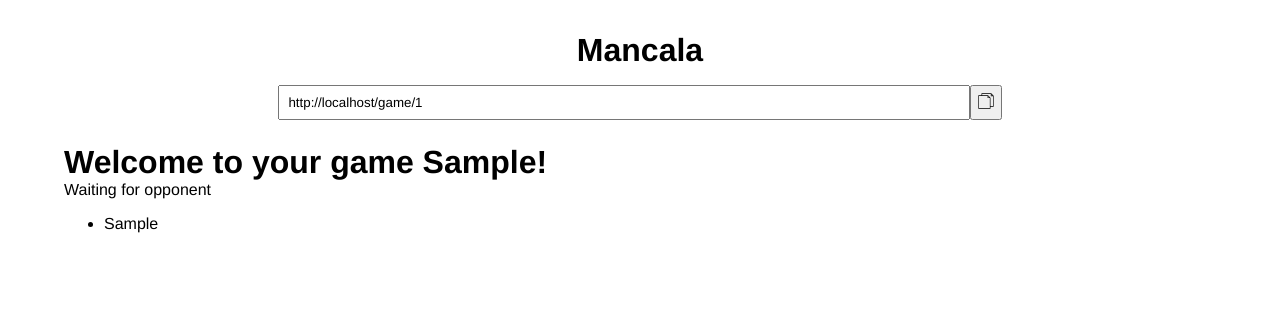
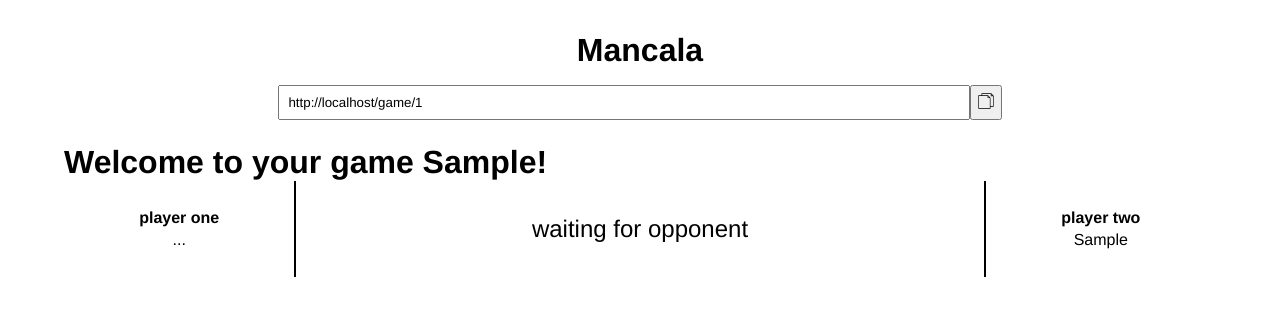
Before and after one commit to maggie388/mancala, a React (Create React App) app in the folder client/: page /game/1 in a window 1280 px wide. Both pictures are taken after typing "Sample" into the empty fields and a click on the button "Join Game". Shown: the top 316 px of the page. Built offline with nearby package versions, Linux system fonts and the light colour scheme.

Commit message:
Move Turn tracker up on level

```diff
--- a/client/src/components/GameBoard/GameBoard.js
+++ b/client/src/components/GameBoard/GameBoard.js
@@ -5,7 +5,7 @@ import './GameBoard.scss';
 import TurnTracker from '../TurnTracker/TurnTracker';
 
 
-const GameBoard = ({ players, gameInProgress, setGameInProgress }) => {
+const GameBoard = ({ players, gameInProgress, setGameInProgress, currentPlayer, setCurrentPlayer, setMessage, setFinalScore }) => {
 
     /*
     -----------------------------------------
@@ -16,18 +16,10 @@ const GameBoard = ({ players, gameInProgress, setGameInProgress }) => {
     */
 
     const startingValues = [4, 4, 4, 4, 4, 4, 0, 4, 4, 4, 4, 4, 4, 0];
-    const playersObj = {
-        playerOne: 'maggie',
-        playerTwo: 'jeff'
-    }
 
     // state
     const [pitValues, setPitValues] = useState([...startingValues]);
-    const [currentPlayer, setCurrentPlayer] = useState('playerOne');
-    // const [gameInProgress, setGameInProgress] = useState(true);
     const [isMyTurn, setIsMyTurn] = useState(true);
-    const [message, setMessage] = useState(`${playersObj[currentPlayer]} goes first`);
-    const [finalScore, setFinalScore] = useState([0, 0]);
 
     // game tracking
     const currentPlayerPits = currentPlayer === 'playerOne' ? [0, 1, 2, 3, 4, 5] : [7, 8, 9, 10, 11, 12];
@@ -94,7 +86,7 @@ const GameBoard = ({ players, gameInProgress, setGameInProgress }) => {
 
         // check next turn condition
         if (nextIndex - 1 === currentPlayerStore) {
-            setMessage(`The last pebble was placed in ${playersObj[currentPlayer]}'s mancala. ${playersObj[currentPlayer]} goes again!`);
+            setMessage(`The last pebble was placed in ${players[currentPlayer]}'s mancala. ${players[currentPlayer]} goes again!`);
             return;
         }
         setCurrentPlayer(currentPlayer === 'playerOne' ? 'playerTwo' : 'playerOne');
@@ -113,7 +105,7 @@ const GameBoard = ({ players, gameInProgress, setGameInProgress }) => {
     }
 
     useEffect(() => {
-        setMessage(`it's ${playersObj[currentPlayer]}'s turn`)
+        setMessage(`it's ${players[currentPlayer]}'s turn`)
     }, [currentPlayer]);
 
     useEffect(() => {
@@ -129,12 +121,13 @@ const GameBoard = ({ players, gameInProgress, setGameInProgress }) => {
     return (
         <>
 
-        <TurnTracker
+        {/* <TurnTracker
+            players={players}
             currentPlayer={currentPlayer}
             gameInProgress ={gameInProgress}
             message={message}
             finalScore={finalScore}
-        />
+        /> */}
         <div className='game-board'>
             <div className='game-board__store'>
                 {new Array(pitValues[6]).fill(undefined).map((_, i) => <div key={i} className='game-board__pebble'></div>)}
--- a/client/src/components/TurnTracker/TurnTracker.js
+++ b/client/src/components/TurnTracker/TurnTracker.js
@@ -1,23 +1,23 @@
 import './TurnTracker.scss';
 
-const TurnTracker = ({ currentPlayer, gameInProgress, message, finalScore }) => {
+const TurnTracker = ({ players, currentPlayer, gameInProgress, gameStarted, message, finalScore }) => {
     return (
         <div className='turn-tracker'>
             <div className={currentPlayer === 'playerOne' && gameInProgress ? 'turn-tracker__player--active' : 'turn-tracker__player'}>
                 <div className='turn-tracker__name-group'>
                     <h3 className='turn-tracker__player-heading'>player one</h3>
-                    <div>maggie</div>
+                    <div>{players.playerOne ? players.playerOne : '...'}</div>
                 </div>
-                {!gameInProgress && <div className='turn-tracker__score'>{finalScore[0]}</div>}
+                {!gameInProgress && gameStarted && <div className='turn-tracker__score'>{finalScore[0]}</div>}
             </div>
             <div className='turn-tracker__message'>
                 {message}
             </div>
             <div className={currentPlayer === 'playerTwo' && gameInProgress ? 'turn-tracker__player--active' : 'turn-tracker__player'}>
-                {!gameInProgress && <div className='turn-tracker__score'>{finalScore[1]}</div>}
+                {!gameInProgress && gameStarted && <div className='turn-tracker__score'>{finalScore[1]}</div>}
                 <div className='turn-tracker__name-group'>
                     <h3 className='turn-tracker__player-heading'>player two</h3>
-                    <p>jeff</p>
+                    <p>{players.playerTwo ? players.playerTwo : '...'}</p>
                 </div>
 
             </div>
--- a/client/src/pages/Room/Room.js
+++ b/client/src/pages/Room/Room.js
@@ -6,12 +6,25 @@ import { useParams } from 'react-router-dom';
 import GameBoard from '../../components/GameBoard/GameBoard';
 import Players from '../../components/Players/Players';
 import GameAddress from '../../components/GameAddress/GameAddress';
+import TurnTracker from '../../components/TurnTracker/TurnTracker';
 
 const Room = ({ username, setUsername }) => {
+    // const playersObj = {
+    //     playerOne: 'maggie',
+    //     playerTwo: 'jeff'
+    // }
+
     // state
-    const [players, setPlayers] = useState([]);
+    const [players, setPlayers] = useState({});
     const [isRoomFull, setIsRoomFull] = useState(false);
     const [gameInProgress, setGameInProgress] = useState(false);
+    const [gameStarted, setGameStarted] = useState(false);
+
+    // game play state
+    const [currentPlayer, setCurrentPlayer] = useState('playerOne');
+    const [message, setMessage] = useState(`waiting for opponent`);
+    const [finalScore, setFinalScore] = useState([0, 0]);
+
 
     // react-router-dom params
     const { gameId } = useParams();
@@ -21,7 +34,7 @@ const Room = ({ username, setUsername }) => {
         e.preventDefault();
         const newUsername = e.target.username.value
         setUsername(newUsername);
-        setPlayers([...players, newUsername]);
+        setPlayers({...players, playerTwo: newUsername});
 
         // Call playerJoinsRoom event on the server
         socket.emit('playerJoinsRoom', { gameId, username: newUsername });
@@ -34,14 +47,15 @@ const Room = ({ username, setUsername }) => {
 
     // execute when component mounts
     useEffect(() => {
+        console.log(username);
         if (username) {
-            setPlayers([username]);
+            setPlayers({playerOne: username});
         }
 
         // Handle the response from the playerJoinsRoom event
         socket.on('playerJoinsRoom', (update) => {
             if (update.success) {
-                setPlayers([...update.players]);
+                setPlayers({playerOne: update.players[0], playerTwo: update.players[1]});
                 return;
             }
             setIsRoomFull(true);
@@ -79,7 +93,14 @@ const Room = ({ username, setUsername }) => {
         <div>
             <GameAddress />
             <h1>{`Welcome to your game ${username}!`}</h1>
-            {players.length === 1 ? 'Waiting for opponent' : 'You can now start the game'}
+            <TurnTracker
+                players={players}
+                gameInProgress={gameInProgress}
+                gameStarted={gameStarted}
+                currentPlayer={currentPlayer}
+                message={message}
+                finalScore={finalScore}
+            />
             {players.length > 0 ? <Players players={players} /> : ''}
             {players.length === 2 && gameInProgress === false ? <button onClick={startGame}>Start Game</button> : ''}
             {gameInProgress &&
@@ -87,6 +108,10 @@ const Room = ({ username, setUsername }) => {
                 players={players}
                 gameInProgress={gameInProgress}
                 setGameInProgress={setGameInProgress}
+                currentPlayer={currentPlayer}
+                setCurrentPlayer={setCurrentPlayer}
+                setMessage={setMessage}
+                setFinalScore={setFinalScore}
             />}
 
         </div>
```
